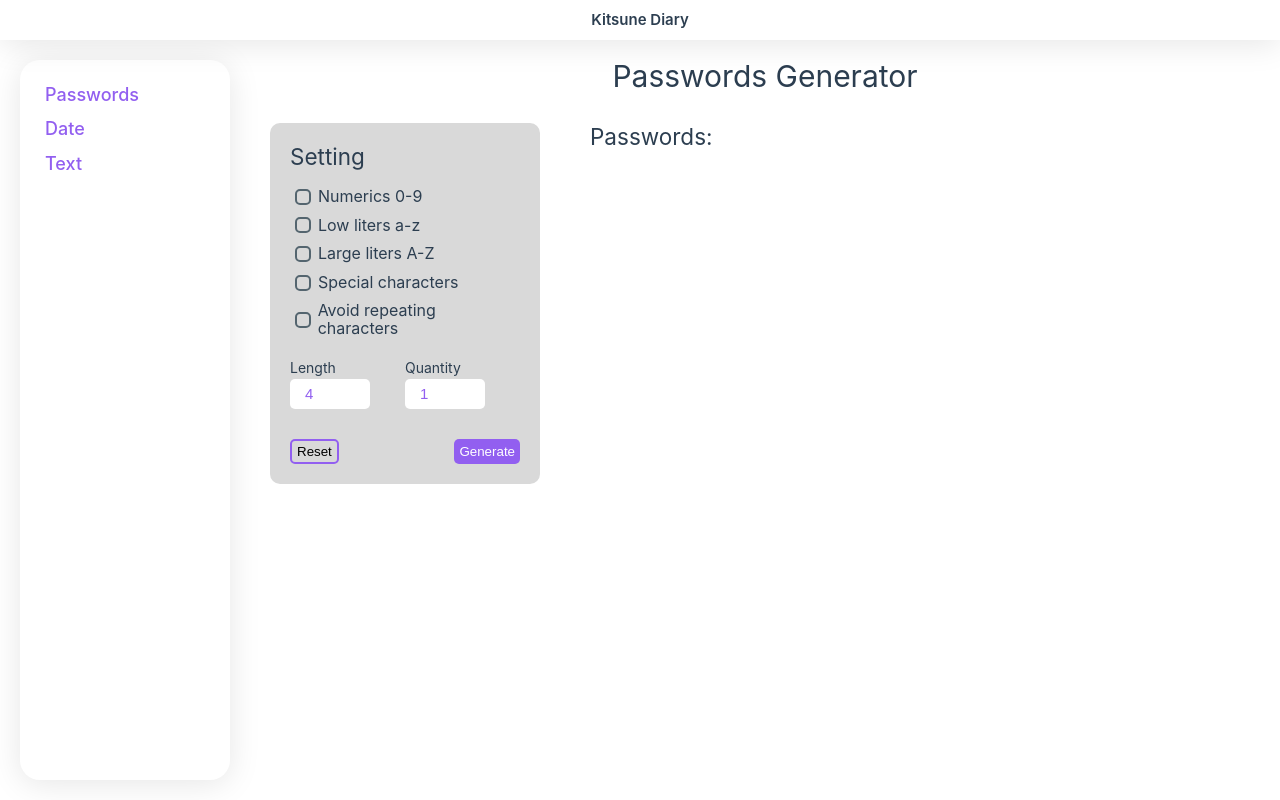
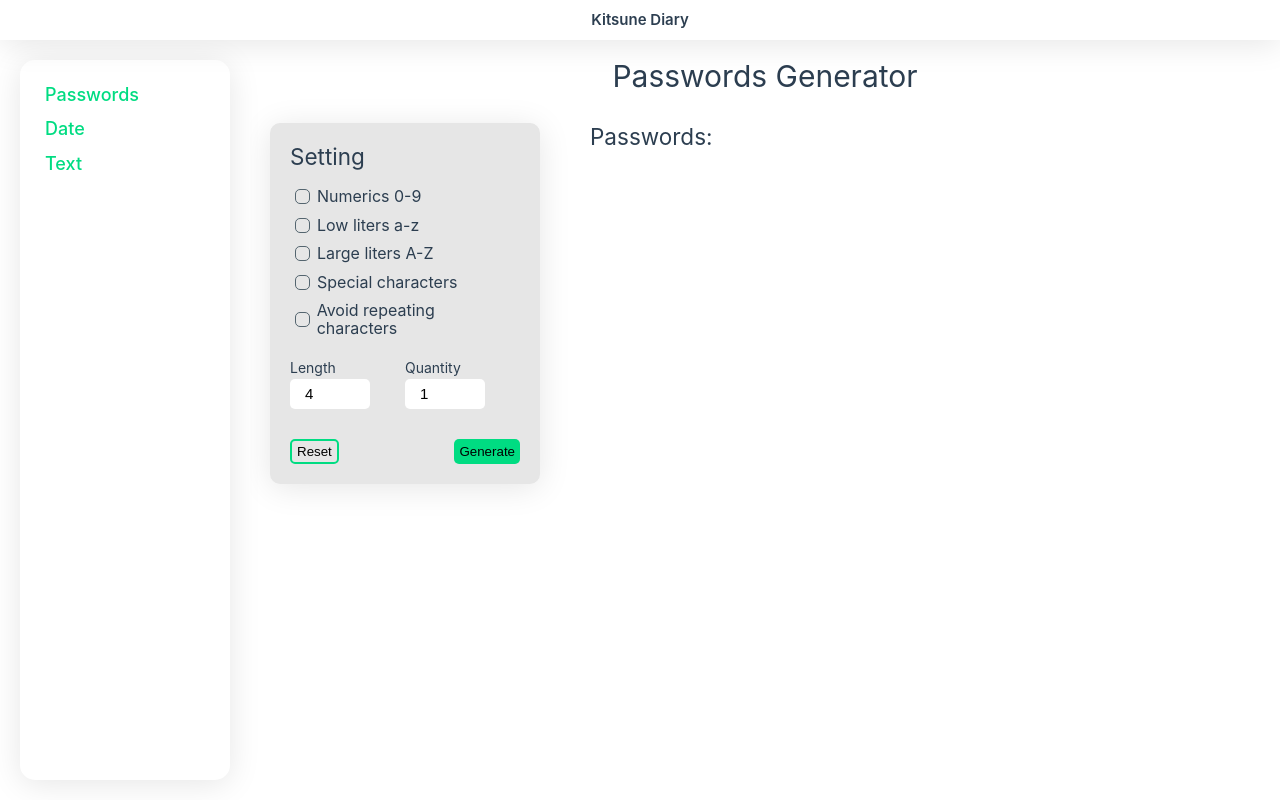
Before and after one commit to mark-bor/Generators-Spot, a Nuxt app: page /passwords in a window 1280 px wide. Built offline with nearby package versions, Linux system fonts and the light colour scheme.

Commit message:
Updated app colors

```diff
--- a/assets/base.css
+++ b/assets/base.css
@@ -1,54 +1,47 @@
 /* color palette from <https://github.com/vuejs/theme> */
 :root {
-  --vt-c-white: #ffffff;
-  --vt-c-white-soft: #f8f8f8;
-  --vt-c-white-mute: #f2f2f2;
+  --c-white: #FFFFFF;
+  --c-white-soft: #F8F8F8;
+  --c-white-mute: #F2F2F2;
 
-  --vt-c-black: #181818;
-  --vt-c-black-soft: #222222;
-  --vt-c-black-mute: #282828;
+  --c-black: #181818;
+  --c-black-soft: #222222;
+  --c-black-mute: #282828;
 
-  --vt-c-indigo: #2c3e50;
+  --c-1: #00DC82;
+  --c-2: #EEF7FF;
+  --c-managing: #E6E6E6;
+  --c-error: #FF4524;
 
-  --vt-c-divider-light-1: rgba(60, 60, 60, 0.29);
-  --vt-c-divider-light-2: rgba(60, 60, 60, 0.12);
-  --vt-c-divider-dark-1: rgba(84, 84, 84, 0.65);
-  --vt-c-divider-dark-2: rgba(84, 84, 84, 0.48);
-
-  --vt-c-text-light-1: var(--vt-c-indigo);
-  --vt-c-text-light-2: rgba(60, 60, 60, 0.66);
-  --vt-c-text-dark-1: var(--vt-c-white);
-  --vt-c-text-dark-2: rgba(235, 235, 235, 0.64);
+  --c-text-light-1: #2C3E50;
+  --c-text-light-2: rgba(60, 60, 60, 0.66);
 }
 
 /* semantic color variables for this project */
 :root {
-  --color-background: var(--vt-c-white);
-  --color-background-soft: var(--vt-c-white-soft);
-  --color-background-mute: var(--vt-c-white-mute);
+  --color-background: var(--c-white);
+  --color-background-soft: var(--c-white-soft);
+  --color-background-mute: var(--c-white-mute);
 
-  --color-border: var(--vt-c-divider-light-2);
-  --color-border-hover: var(--vt-c-divider-light-1);
+  --color-1: var(--c-1);
+  --color-2: var(--c-2);
+  --color-managing: var(--c-managing);
+  --color-error: var(--c-error);
 
-  --color-heading: var(--vt-c-text-light-1);
-  --color-text: var(--vt-c-text-light-1);
-
-  --section-gap: 160px;
+  --color-heading: var(--c-text-light-1);
+  --color-text: var(--c-text-light-1);
 }
 
-@media (prefers-color-scheme: dark) {
+/* @media (prefers-color-scheme: dark) {
   :root {
-    --color-background: var(--vt-c-black);
-    --color-background-soft: var(--vt-c-black-soft);
-    --color-background-mute: var(--vt-c-black-mute);
+    --color-background: var(--c-black);
+    --color-background-soft: var(--c-black-soft);
+    --color-background-mute: var(--c-black-mute);
 
-    --color-border: var(--vt-c-divider-dark-2);
-    --color-border-hover: var(--vt-c-divider-dark-1);
-
-    --color-heading: var(--vt-c-text-dark-1);
-    --color-text: var(--vt-c-text-dark-2);
+    --color-heading: var(--c-text-dark-1);
+    --color-text: var(--c-text-dark-2);
   }
-}
+} */
 
 *,
 *::before,
@@ -60,9 +53,11 @@
 }
 
 body {
-  color: var(--color-text);
   background: var(--color-background);
   transition: color 0.5s, background-color 0.5s;
+
+  color: var(--color-text);
+  font-size: 15px;
   line-height: 1.6;
   font-family:
     Inter,
@@ -77,7 +72,6 @@ body {
     'Droid Sans',
     'Helvetica Neue',
     sans-serif;
-  font-size: 15px;
   text-rendering: optimizeLegibility;
   -webkit-font-smoothing: antialiased;
   -moz-osx-font-smoothing: grayscale;
--- a/assets/main.css
+++ b/assets/main.css
@@ -44,7 +44,7 @@ ul, ol, li {
 a,
 .green {
   text-decoration: none;
-  color: #925FF0;
+  color: var(--color-1);
   transition: 0.4s;
   padding: 3px;
 }
@@ -52,7 +52,7 @@ a,
 
 @media (hover: hover) {
   a:hover {
-    background-color: #925FF020;
+    background-color: var(--color-2);
   }
 }
 
--- a/components/Navigation.vue
+++ b/components/Navigation.vue
@@ -36,7 +36,7 @@
   top: 40px;
   left: 0;
 
-  background-color: #FFFFFF;
+  background-color: var(--color-background);
 }
 
 .list {
@@ -48,7 +48,7 @@
   gap: 5px;
 
   box-shadow: 0 4px 32px 0 rgba(0, 0, 0, 0.1);
-  border-radius: 20px;
+  border-radius: 15px;
 }
 
 .link {
--- a/pages/date.vue
+++ b/pages/date.vue
@@ -122,8 +122,9 @@
   width: 270px;
   padding: 20px;
 
-  background-color: #d9d9d9;
+  background-color: var(--color-managing);
   border-radius: 10px;
+  box-shadow: 0 4px 32px 0 rgba(0, 0, 0, 0.1);
 }
 
 .section-title {
@@ -159,7 +160,6 @@
   outline: none;
 
   text-align: center;
-  color: #925FF0;
   font-size: 15px;
   font-weight: 500;
   line-height: 2em;
@@ -169,7 +169,7 @@
   top: 0;
   right: 0;
 
-  color: #FF4524;
+  color: var(--color-error);
   font-size: 13px;
 }
 .quantity > input {
@@ -192,11 +192,10 @@
   cursor: pointer;
 }
 .button.reset {
-  border: 2px solid #925FF0;
+  border: 2px solid var(--color-1);
 }
 .button.generate {
-  background-color: #925FF0;
-  color: #FFFFFF;
+  background-color: var(--color-1);
 }
 
 .dates {
@@ -214,11 +213,11 @@
   align-items: center;
   column-gap: 7px;
 
-  background-color: #925FF0;
+  background-color: var(--color-1);
   border-radius: 5px;
   cursor: pointer;
 
-  color: #FFFFFF;
+  color: var(--color-background);
 }
 .dates-list {
   margin-left: 10px;
--- a/pages/index.vue
+++ b/pages/index.vue
@@ -3,7 +3,7 @@
 
 <template>
   <main class="home">
-    <h1 class="title">Welcome to Generators</h1>
+    <h1 class="title">Welcome to Generators Spot</h1>
 
     <p class="text">Here are some generators which can help you generate data that you need.</p>
   </main>
@@ -20,7 +20,7 @@
 }
 
 .title {
-  color: #925FF0;
+  color: var(--color-1);
   font-size: 45px;
   font-weight: 700;
 }
--- a/pages/passwords.vue
+++ b/pages/passwords.vue
@@ -132,8 +132,9 @@
   width: 270px;
   padding: 20px;
 
-  background-color: #d9d9d9;
+  background-color: var(--color-managing);
   border-radius: 10px;
+  box-shadow: 0 4px 32px 0 rgba(0, 0, 0, 0.1);
 }
 
 .setting-title {
@@ -158,11 +159,11 @@
   border-radius: 5px;
 }
 .checkbox:hover {
-  background-color: #925FF020;
+  background-color: var(--color-2);
 }
 .checkbox > input {
-  width: 16px;
-  height: 16px;
+  width: 15px;
+  height: 15px;
 
   cursor: inherit;
   -webkit-appearance: none;
@@ -170,12 +171,12 @@
   appearance: none;
 
   background-color: transparent;
-  border: 2px solid #54656f;
+  border: 1px solid #54656f;
   border-radius: 5px;
 }
 .checkbox > input:checked {
   border: 0;
-  background: #925FF0;
+  background: var(--color-1);
 }
 .checkbox > span {
   font-size: 16px;
@@ -208,7 +209,6 @@
   border-radius: 5px;
   outline: none;
 
-  color: #925FF0;
   font-size: 15px;
   font-weight: 500;
   line-height: 2em;
@@ -230,11 +230,10 @@
   cursor: pointer;
 }
 .button.reset {
-  border: 2px solid #925FF0;
+  border: 2px solid var(--color-1);
 }
 .button.generate {
-  background-color: #925FF0;
-  color: #FFFFFF;
+  background-color: var(--color-1);
 }
 
 .passwords {
@@ -252,11 +251,11 @@
   align-items: center;
   column-gap: 7px;
 
-  background-color: #925FF0;
+  background-color: var(--color-1);
   border-radius: 5px;
   cursor: pointer;
 
-  color: #FFFFFF;
+  color: var(--color-background);
 }
 .passwords-list {
   margin-left: 10px;
--- a/pages/text.vue
+++ b/pages/text.vue
@@ -84,7 +84,7 @@
   max-width: 70%;
   padding: 8px 15px;
 
-  background-color: #d9d9d9;
+  background-color: var(--color-2);
   border-radius: 15px;
 }
 .you {
@@ -97,7 +97,7 @@
 }
 
 .message > h3 {
-  color: #925FF0;
+  color: var(--color-1);
   font-size: 16px;
 }
 
@@ -118,8 +118,9 @@
   flex-direction: column;
   justify-content: space-between;
 
-  background-color: #d9d9d9;
+  background-color: var(--color-managing);
   border-radius: 20px;
+  box-shadow: 0 4px 32px 0 rgba(0, 0, 0, 0.1);
 }
 
 .typing-field {
@@ -143,11 +144,10 @@
   cursor: pointer;
 }
 .button.reset {
-  border: 2px solid #925FF0;
+  border: 2px solid var(--color-1);
 }
 .button.generate {
-  background-color: #925FF0;
-  color: #FFFFFF;
+  background-color: var(--color-1);
 }
 
 @media (max-width: 650px) {
```
